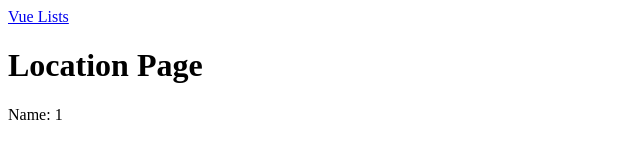
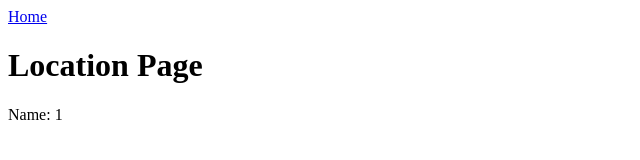
Before and after one commit to staten-island-tech/vue-open-data-JoannaZhang-cs, a Vue app in the folder openvue-project/: page /location/1 in a window 1280 px wide. Shown: the top 160 px of the page, without its empty margins (0-640 px from the left). Built offline with nearby package versions, Linux system fonts and the light colour scheme.

Commit message:
not working

```diff
--- a/openvue-project/src/App.vue
+++ b/openvue-project/src/App.vue
@@ -1,6 +1,6 @@
 <template>
   <div>
-    <RouterLink to="/vue-lists"> Vue Lists </RouterLink>
+    <RouterLink to="/"> Home </RouterLink>
 
     <RouterView />
   </div>
--- a/openvue-project/src/views/LocationView.vue
+++ b/openvue-project/src/views/LocationView.vue
@@ -6,7 +6,7 @@
 </template>
 
 <script setup>
-const props = defineProps({
+const { name } = defineProps({
   name: String,
 })
 </script>
```
